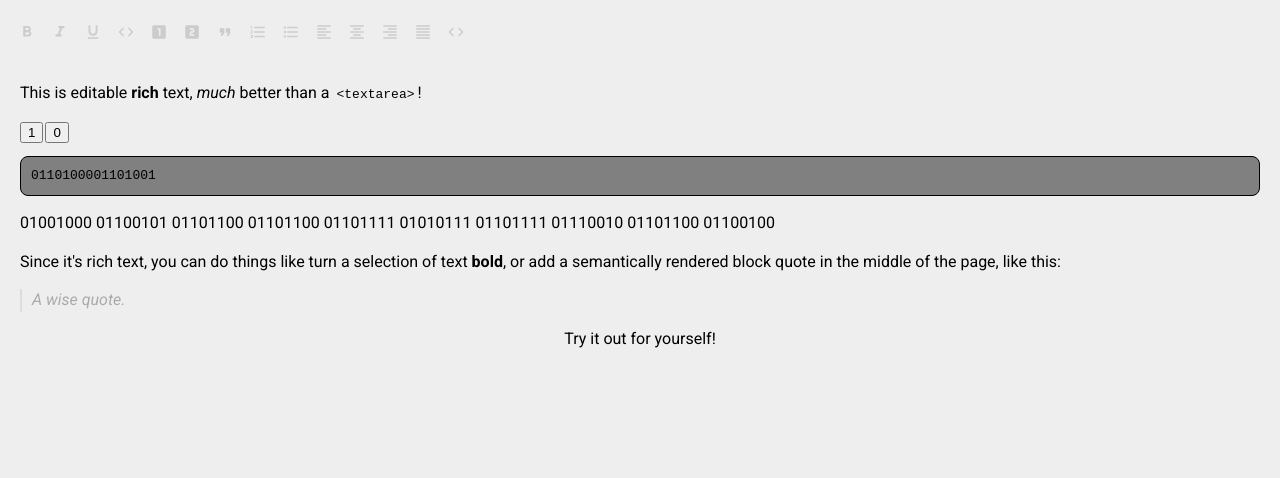
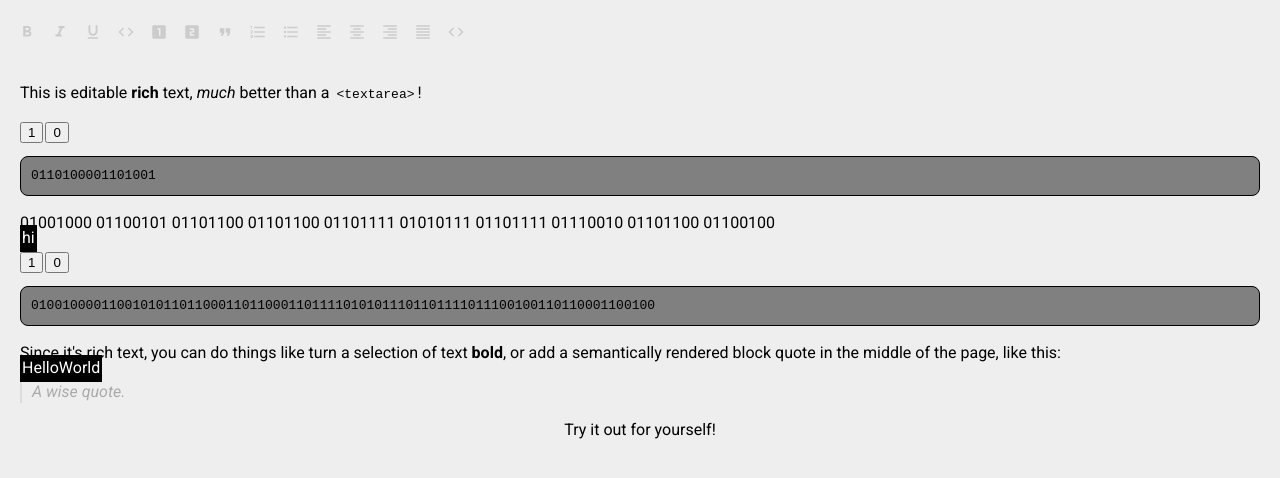
Before and after one commit to gaomingyang/slate-demo, a React (Vite) app: page / in a window 1280 px wide. Shown: the top 478 px of the page. Built offline with nearby package versions, Linux system fonts and the light colour scheme.

Commit message:
code optimize

```diff
--- a/src/BinaryCodeBlock.tsx
+++ b/src/BinaryCodeBlock.tsx
@@ -1,6 +1,7 @@
-import React, { CSSProperties,useState,forwardRef } from 'react';
+import React, { CSSProperties,useState,forwardRef,useEffect } from 'react';
 import {
     useSlate,
+    ReactEditor,
   } from "slate-react";
 import {
     Editor,
@@ -16,13 +17,121 @@ type BinaryCodeBlockProps = {
 
 const BinaryCodeBlock = forwardRef<HTMLPreElement,BinaryCodeBlockProps>(({ attributes, children, element }, ref) => {
   const editor = useSlate();
-  const style = { textAlign: element.align as CSSProperties["textAlign"] };
+  const style = element.align ? { textAlign: element.align as CSSProperties["textAlign"] } : {};
 
   //tooltip
-  const [tooltip, setTooltip] = useState({ visible: false, text: "", x: 0, y: 0 });
+  const [tooltip, setTooltip] = useState({ visible: false, text: ""});
+  const [tooltipPosition, setTooltipPosition] = useState({x: 0, y: 0 });
 
   //focus
   const [isFocused, setIsFocused] = useState(false);
+
+  const [codeDisplay, setCodeDisplay] = useState('inline');
+  const [rightPadding, setRightPadding] = useState(0);
+
+  useEffect(()=>{
+
+
+
+
+    const handleWindowResize = () => {
+      console.log("handleWindowResize")
+
+      //get single char width
+      let charWidth = 0;
+      const codeContainer = document.querySelector('.binary-code > code ') as HTMLElement;; //get code
+      const codeWidth = codeContainer ? codeContainer.offsetWidth : 0;
+      const codeLength = codeContainer ? (codeContainer.textContent?.length ||0) : 0; //code number
+      if (codeLength === 0) {
+        setRightPadding(0);
+        return
+      }
+      if (codeLength > 0) {
+        charWidth = codeWidth / codeLength
+        console.log("codeContainerWidth:"+codeWidth+",codelength:"+codeLength +",get single code char Width:"+charWidth); //单个字符宽度
+      }
+
+
+      const containers = document.querySelectorAll('.binary-code');  //get binary-code block
+      containers.forEach((container) => {
+        const codeContainer = container.querySelector('code') as HTMLElement; //get code element
+        if (!container || !codeContainer) return;
+
+        const containerWidth = container.clientWidth;
+        console.log("binary-code block containerWidth:"+containerWidth);
+
+        let codeWidth = codeContainer ? codeContainer.offsetWidth : 0;  //code width
+        let codeLength = codeContainer ? (codeContainer.textContent?.length ||0) : 0; //code number
+        console.log("codewidth:"+codeWidth+",codelength:"+codeLength)
+
+        const maxCharNumber = Math.floor(containerWidth / charWidth);
+        const maxCharLength = Math.floor(maxCharNumber / 8) * 8;
+        const limitCodeWidth = maxCharLength * charWidth;
+
+        const paddingNeeded = containerWidth - limitCodeWidth;
+        console.log("paddingNeeded:"+paddingNeeded);
+        setRightPadding(paddingNeeded > 0 ? paddingNeeded : 0);
+        setCodeDisplay("block");
+      });
+
+      // const codeContainer = document.querySelector('.binary-code > code ') as HTMLElement;; //get code
+      // const codeWidth = codeContainer ? codeContainer.offsetWidth : 0;
+      // const codeLength = codeContainer ? (codeContainer.textContent?.length ||0) : 0; //code number
+      // if (codeLength === 0) {
+      //   setRightPadding(0);
+      //   return
+      // }
+
+      // const containerWidth = container? container.clientWidth : 0;
+      // const charWidth = codeWidth / codeLength;
+
+      // //最大容纳字符数：
+      // const maxCharNumber = containerWidth/charWidth
+      // console.log("maxCharNumber:"+maxCharNumber)
+
+      //code允许的最大长度
+      // const maxCharLength = Math.ceil(maxCharNumber/8)*8
+      // const limitCodeWidth = maxCharLength*charWidth;
+      // console.log("limitCodeWidth:"+limitCodeWidth)
+
+      //剩下字符长度
+      // let paddingNeeded  = containerWidth-limitCodeWidth
+      // console.log("paddingNeeded:"+paddingNeeded)
+      // setRightPadding(paddingNeeded);
+    };
+
+    // Initial adjustment
+    handleWindowResize();
+
+    window.addEventListener('resize', handleWindowResize);
+
+    //clearup on unmount
+    return () => {
+      window.removeEventListener('resize', handleWindowResize);
+    };
+  },[])
+
+  useEffect(()=>{
+
+    const binaryText = React.Children.map(children, (child) => {
+      if (typeof child === "object" && child && 'props' in child && 'text' in child.props) {
+        return child.props.text.text;
+      }
+      return '';
+    })?.join("").replace(/\s+/g, "");
+
+    // console.log("binaryText:", binaryText);
+
+    if (binaryText) {
+      const asciiContent = binaryToString(binaryText);
+      //console.log("asciiContent:", asciiContent);
+
+      setTooltip({
+        visible: true,
+        text: asciiContent,
+      });
+    }
+  },[children])
 
   // change binary to string
   const binaryToString = (binary: string): string => {
@@ -51,9 +160,13 @@ const BinaryCodeBlock = forwardRef<HTMLPreElement,BinaryCodeBlockProps>(({ attri
       setTooltip({
         visible: true,
         text: asciiContent,
+
+      });
+
+      setTooltipPosition({
         x: event.clientX,
         y: event.clientY,
-      });
+      })
     }
   };
 
@@ -74,14 +187,17 @@ const BinaryCodeBlock = forwardRef<HTMLPreElement,BinaryCodeBlockProps>(({ attri
     // Transforms.insertText(editor, value); //inset at cursor position
 
     //insert at end of block
-    const [binaryCodeNodeEntry] = Editor.nodes(editor, {
-      match: n => SlateElement.isElement(n) && n.type === 'binary-code',
-    });
-    if (binaryCodeNodeEntry) {
-      const [, path] = binaryCodeNodeEntry;
+    // const [binaryCodeNodeEntry] = Editor.nodes(editor, {
+    //   match: n => SlateElement.isElement(n) && n.type === 'binary-code',
+    // });
+
+    const path = ReactEditor.findPath(editor as any, element);
       const endOfBlock = Editor.end(editor, path); // get end of the block
       Transforms.insertText(editor, value, { at: endOfBlock });
-    }
+
+
+
+
   };
 
   const handleFocus = () => {
@@ -110,17 +226,16 @@ const BinaryCodeBlock = forwardRef<HTMLPreElement,BinaryCodeBlockProps>(({ attri
         onFocus={handleFocus}
         onBlur={handleBlur}
       >
-        <code>
+        <code style={{paddingRight:rightPadding, display: codeDisplay}}>
 
             {/* {isFocused ? "is focused" : children} */}
 
             {isFocused ? React.Children.map(children,(child) => {
-                console.log("child");
-                console.log(child);
+                // console.log("child");
+                // console.log(child);
                 if (React.isValidElement(child) && typeof child.props.text.text === "string") {
-                    console.log("is string")
                     const content = child.props.text.text
-                    console.log(content)
+                    console.log("content:"+content)
                     return content.split('').map((char:string,index:number)=>(
                         <span key = {index} style= {{ color: char === '1' ? 'green' : char === '0' ? 'red' : 'inherit'}}> {char} </span>
                     ));
@@ -140,6 +255,11 @@ const BinaryCodeBlock = forwardRef<HTMLPreElement,BinaryCodeBlockProps>(({ attri
           color: "#fff",
           padding: "2px",
         }}>{tooltip.text}</span>
+
+
+
+
+
       )}
     </>
   );
--- a/src/Richtext.tsx
+++ b/src/Richtext.tsx
@@ -123,7 +123,8 @@ const RichTextExample = () => {
       //change to code block
       Transforms.setNodes(
         editor,
-        { type: "code-block" },
+        // { type: "code-block" },
+        { type: "binary-code" },
         { match: (n) => SlateElement.isElement(n) && n.type === "paragraph" }
       );
       //delete from current line from 0 to 4 char
@@ -268,7 +269,7 @@ type ElementProps = {
 
 
 const Element = ({ attributes, children, element }: ElementProps) => {
-  const style = { textAlign: element.align as CSSProperties["textAlign"] };
+  const style = element.align ? { textAlign: element.align as CSSProperties["textAlign"] } : {};
 
   switch (element.type) {
     case "block-quote":
@@ -420,6 +421,12 @@ const initialValue: Descendant[] = [
     ]
   },
   {
+    type: "binary-code",
+    children: [
+      { text: "01001000011001010110110001101100011011110101011101101111011100100110110001100100" }
+    ]
+  },
+  {
     type: "paragraph",
     children: [
       {
```
